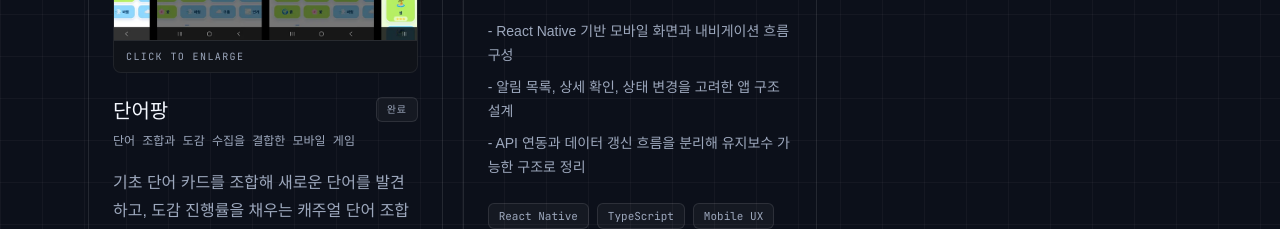
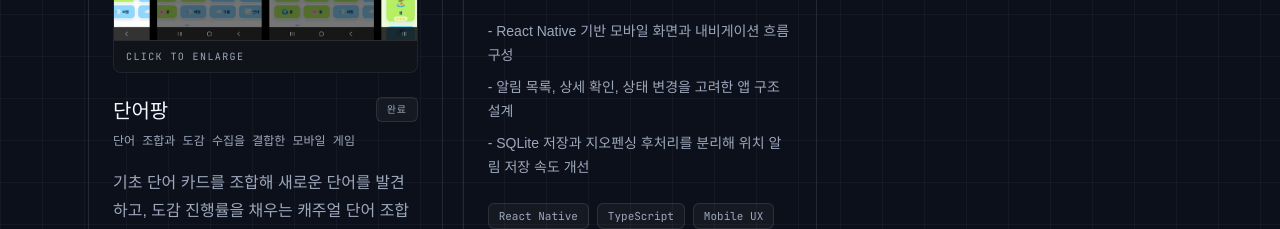
Before and after one commit to YOOCHUNGKEUN/my_portfolio, a React (Vite) app: page / in a window 1280 px wide. Shown: the part 6580-6809 px from the top of the page. Built offline with nearby package versions, Linux system fonts and the light colour scheme; a web font is replaced by a local one.

Commit message:
* doc : 알림터 정보 내용 수정

```diff
--- a/src/constants/projects.ts
+++ b/src/constants/projects.ts
@@ -178,7 +178,7 @@ export const PROJECTS: Project[] = [
     highlights: [
       'React Native 기반 모바일 화면과 내비게이션 흐름 구성',
       '알림 목록, 상세 확인, 상태 변경을 고려한 앱 구조 설계',
-      'API 연동과 데이터 갱신 흐름을 분리해 유지보수 가능한 구조로 정리',
+      'SQLite 저장과 지오펜싱 후처리를 분리해 위치 알림 저장 속도 개선'
     ],
     stack: ['React Native', 'TypeScript', 'Mobile UX', 'API Integration', 'State Management'],
     links: [{ label: 'velog link', url: LINKS.velog_alimter_mobile }],
```
